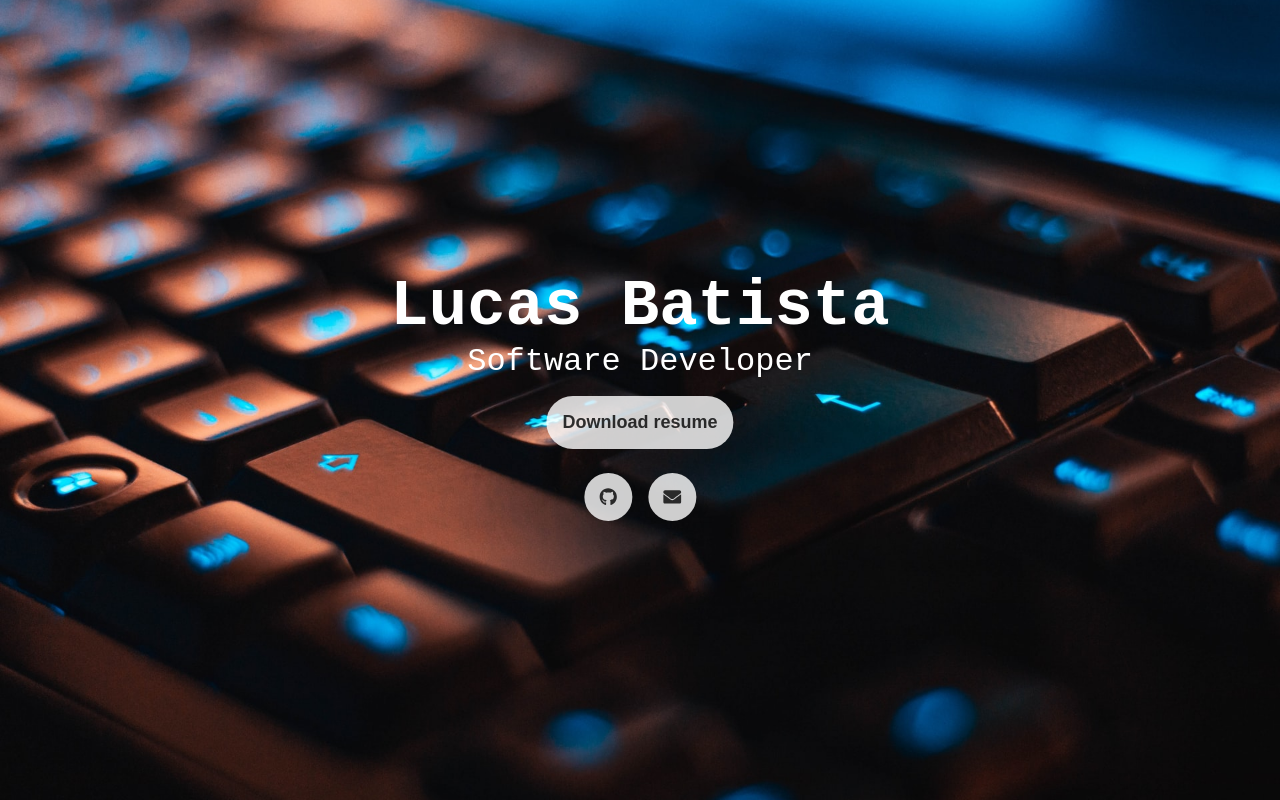
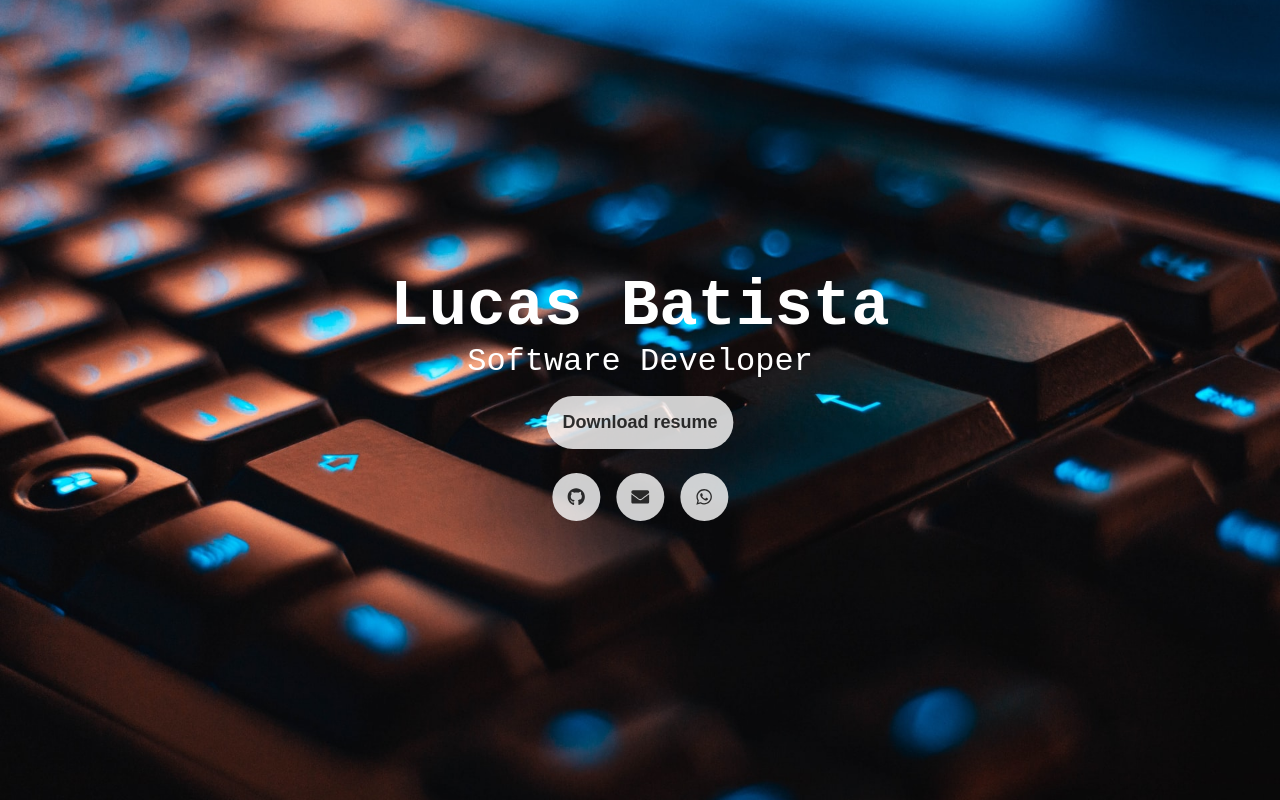
Before and after one commit to lucasdanbatista/lucasdanbatista, a React (Create React App) app: page / in a window 1280 px wide. Built offline with nearby package versions, Linux system fonts and the light colour scheme.

Commit message:
Adds social media

```diff
--- a/src/App.tsx
+++ b/src/App.tsx
@@ -8,6 +8,7 @@ import IconButton from "./components/IconButton";
 import {FontAwesomeIcon} from '@fortawesome/react-fontawesome';
 import {faEnvelope} from '@fortawesome/free-solid-svg-icons';
 import {faGithub} from "@fortawesome/free-brands-svg-icons";
+import {faWhatsapp} from "@fortawesome/free-brands-svg-icons/faWhatsapp";
 
 function App() {
     return (
@@ -24,7 +25,7 @@ function App() {
                         <RoundedButton>Download resume</RoundedButton>
                     </a>
                     <div className='row'>
-                        <a href='https://github.com/lucasdanbatista' target='_blank'>
+                        <a href='https://github.com/lucasdanbatista'>
                             <IconButton>
                                 <FontAwesomeIcon icon={faGithub} size='lg'/>
                             </IconButton>
@@ -32,6 +33,11 @@ function App() {
                         <a href='mailto:contact@lucasbatista.me'>
                             <IconButton>
                                 <FontAwesomeIcon icon={faEnvelope} size='lg'/>
+                            </IconButton>
+                        </a>
+                        <a href='https://wa.me/+554791131491'>
+                            <IconButton>
+                                <FontAwesomeIcon icon={faWhatsapp} size='lg'/>
                             </IconButton>
                         </a>
                     </div>
```
